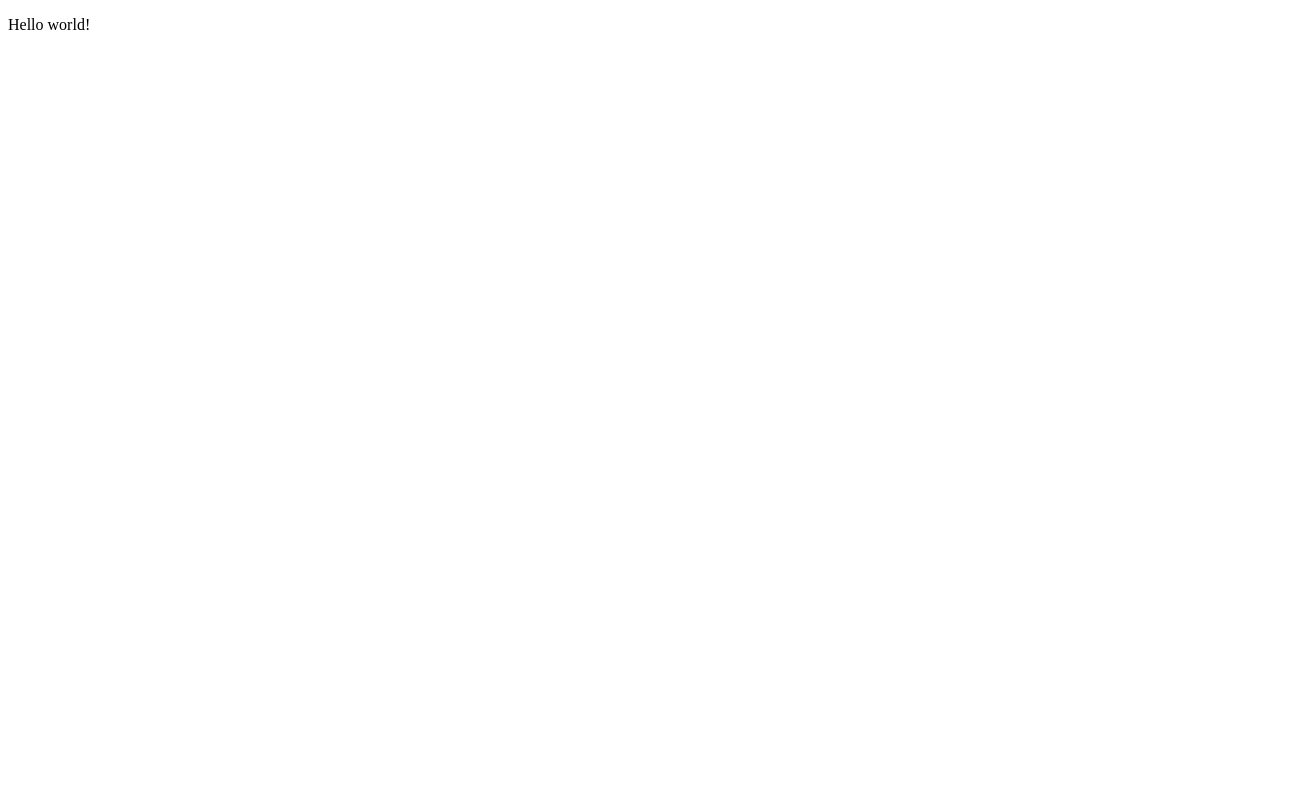
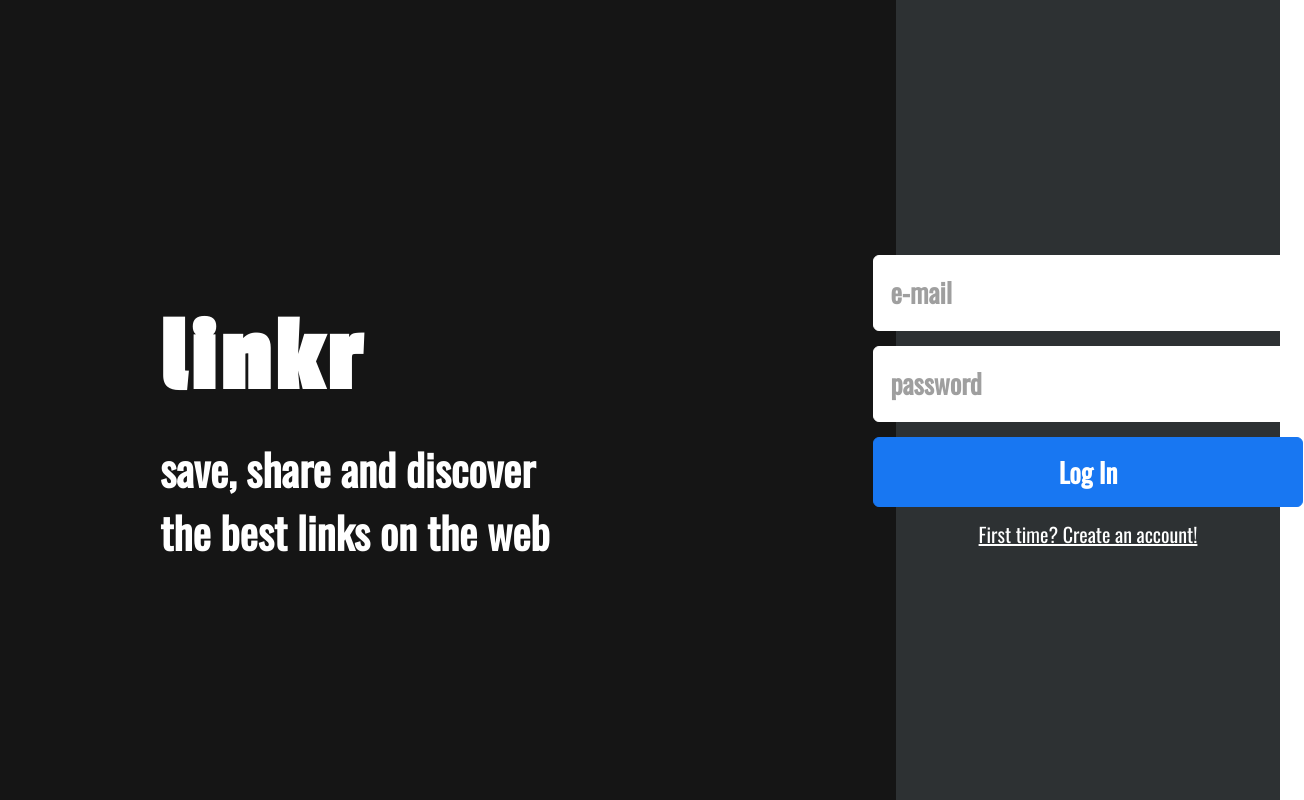
Before and after one commit to natividadesusana/projeto19-linkr-front, a React (Create React App) app: page / in a window 1280 px wide. Shown: the whole page, 1304 px wide, since content can reach past the window. Built offline with nearby package versions, Linux system fonts and the light colour scheme.

Commit message:
feat: animations and erros treatments

```diff
--- a/package.json
+++ b/package.json
@@ -11,6 +11,7 @@
     "react-dom": "^18.2.0",
     "react-router-dom": "^6.11.2",
     "react-scripts": "5.0.1",
+    "react-spinners": "^0.13.8",
     "styled-components": "^5.3.11",
     "web-vitals": "^2.1.4"
   },
--- a/src/constants/Colors.js
+++ b/src/constants/Colors.js
@@ -1,8 +1,7 @@
 const COLORS = {
-    PRIMARY: '#5D9040',
-    SECONDARY: '#80CC74',
-    TERCIARY: '#9C9C9C',
-    LOADING: '#9C9C9C'
+    PRIMARY: '#2d3133',
+    SECONDARY: '#9F9F9F',
+    TERCIARY: '#1877F2',
+    QUATERNARY: 'WHITE'
 }
-
 export default COLORS
--- /dev/null
+++ b/src/constants/Fonts.js
@@ -0,0 +1,6 @@
+const FONTS = {
+    PRIMARY: 'Lato',
+    SECONDARY: 'Oswald',
+
+}
+export default FONTS
--- a/src/pages/app/App.jsx
+++ /dev/null
@@ -1,7 +0,0 @@
-export default function App(){
-    return(
-        <>
-            <p>Hello world!</p>
-        </>
-    )
-}
--- a/src/pages/home/Home.jsx
+++ b/src/pages/home/Home.jsx
@@ -1,7 +1,7 @@
 export default function Home(){
     return(
         <>
-        <p>Hello world!</p>
+        <p>Hello world! home</p>
         </>
     )
 }
--- a/src/pages/signin/Signin.jsx
+++ b/src/pages/signin/Signin.jsx
@@ -1,15 +1,161 @@
 import styled from "styled-components";
+import { Link, useNavigate } from "react-router-dom";
+import { useState } from "react";
+import COLORS from "../../constants/Colors";
+import FONTS from "../../constants/Fonts";
+import axios from "axios";
+import { MoonLoader } from "react-spinners";
+import HomeScreen from "../../components/HomeScreen";
 
 export default function Signin() {
+    const [form, setForm] = useState({ email: "", password: "" });
+    const [disabled, setDisabled] = useState(false);
+    const [loading, setLoading] = useState(false)
+    const { email, password } = form;
+    const navigate = useNavigate();
 
+    const handleForm = (e) => {
+        setForm({ ...form, [e.target.name]: e.target.value });
+    }
+
+    const signIn = (e) => {
+        e.preventDefault();
+        setDisabled(true)
+        axios
+            .post(`${process.env.REACT_APP_BASE_URL}/sign-in`, form)
+            .then((res) => { navigate("/home"); console.log(res) })
+            .catch((err) => alert(err.response.data))
+            .finally(() => {setLoading(false); setDisabled(false)})
+    }
 
     return (
         <Main>
-            <p>Hello world</p>
+            <HomeScreen />
+            <SignupContainer>
+                <SignUpForm onSubmit={signIn}>
+
+                    <input
+                        placeholder="e-mail"
+                        type="email"
+                        name="email"
+                        value={email}
+                        onChange={handleForm}
+                        disabled={disabled}
+                    />
+                    <input
+                        placeholder="password"
+                        type="password"
+                        name="password"
+                        value={password}
+                        onChange={handleForm}
+                        disabled={disabled}
+                    />
+                    <button type="submit" disabled={disabled} onClick={() => setLoading(true)}>Log In</button>
+                    <Link to={"/cadastro"}>
+                        {loading ? <MoonLoader /> : "First time? Create an account!"}
+                    </Link>
+
+                </SignUpForm>
+            </SignupContainer>
         </Main>
     )
 }
+const mediaQuery = "@media (max-width: 768px)";
+
 const Main = styled.div`
-    width: 1000px;
-    margin: auto;
+    display: flex;
 `
+const SignupContainer = styled.div`
+    background-color: ${COLORS.PRIMARY};
+    width: 30%;
+    height: 100vh;
+
+    display: flex;
+    justify-content: center;
+    align-items: center;
+    position: absolute;
+    right: 0;
+    top: 0;
+
+    ${mediaQuery} {
+        height: calc(100vh - 185px);
+        width: 100%;
+        top: 174px;
+    }
+`;
+
+const SignUpForm = styled.form`
+    display: flex;
+    flex-direction: column;
+    align-items: center;
+    gap: 15px;
+
+    input {
+        width: 395px;
+        height: 40px;
+        border-radius: 6px;
+        border: 1px solid #fff;
+        background-color: #fff;
+        font-family: ${FONTS.SECONDARY};
+        font-style: normal;
+        font-weight: 400;
+        font-size: 25px;
+        line-height: 50px;
+        padding: 17px;
+        ${mediaQuery} {
+            width: 84%;
+        }
+
+        ::placeholder {
+            font-family: ${FONTS.SECONDARY}, sans-serif;
+            font-weight: 700;
+            font-size: 27px;
+            line-height: normal;
+            color: ${COLORS.SECONDARY};
+        }
+
+        &:focus {
+            border-color: #1877F2;
+            outline: none;
+        }
+    }
+    button {
+        width: 430px;
+        height: 70px;
+        border-radius: 6px;
+        border: 1px solid #1877F2;
+        background-color: ${COLORS.TERCIARY};
+        font-family: ${FONTS.SECONDARY};
+        font-weight: 700;
+        font-size: 27px;
+        line-height: 40px;
+        cursor: pointer;
+        color: #FFFFFF;
+        ${mediaQuery} {
+            width: 91%;
+        }
+
+        &:disabled{
+            opacity: .1;
+            cursor: auto;
+            pointer-events: none;
+        }
+    }
+    a {
+        font-family: ${FONTS.SECONDARY};
+        font-weight: 400;
+        font-size: 20px;
+        line-height: 24px;
+
+        text-decoration-line: underline;
+
+        color: ${COLORS.QUATERNARY};
+        ${mediaQuery} {
+            margin-top: 25px;
+        }
+    }
+    ${mediaQuery} {
+        width: 100%;
+        padding: 10px;
+    }
+`
--- a/src/pages/signup/Signup.jsx
+++ b/src/pages/signup/Signup.jsx
@@ -1,8 +1,10 @@
 import styled from "styled-components";
-import HomeScreen from "../../constants/HomeScreen";
+import HomeScreen from "../../components/HomeScreen";
 import { Link, useNavigate } from "react-router-dom";
 import { useState } from "react";
 import axios from "axios";
+import COLORS from "../../constants/Colors";
+import FONTS from "../../constants/Fonts";
 
 export default function Signup() {
 
@@ -18,11 +20,11 @@ export default function Signup() {
 
     const createRegister = (e) => {
         e.preventDefault();
-        setDisabled(true);
         axios
             .post(`${process.env.REACT_APP_BASE_URL}/sign-up`, form)
             .then(() => navigate("/"))
             .catch((err) => alert(err.response.data))
+            .finally(() => setDisabled(false))
     }
 
     return (
@@ -33,7 +35,7 @@ export default function Signup() {
 
                     <input
                         placeholder="email"
-                        type="email"
+                        type="e-mail"
                         name="email"
                         value={email}
                         onChange={handleForm}
@@ -63,7 +65,7 @@ export default function Signup() {
                         onChange={handleForm}
                         disabled={disabled}
                     />
-                    <button type="submit" disabled={disabled}>Sign Up</button>
+                    <button type="submit" disabled={disabled} onClick={() => setDisabled(true)}>Sign Up</button>
                     <Link to={"/"}>Switch back to log in</Link>
 
                 </SignUpForm>
@@ -78,15 +80,17 @@ const Main = styled.div`
     display: flex;
 `
 const SignupContainer = styled.div`
-    background-color: #2d3133;
+    background-color: ${COLORS.PRIMARY};
     width: 30%;
     height: 100vh;
+
     display: flex;
     justify-content: center;
     align-items: center;
     position: absolute;
     right: 0;
     top: 0;
+
     ${mediaQuery} {
         height: calc(100vh - 185px);
         width: 100%;
@@ -99,35 +103,36 @@ const SignUpForm = styled.form`
     flex-direction: column;
     align-items: center;
     gap: 15px;
+
     input {
         width: 395px;
         height: 40px;
         border-radius: 6px;
         border: 1px solid #fff;
         background-color: #fff;
-        font-family: 'Lato';
-        font-style: normal;
-        font-weight: 400;
-        font-size: 25px;
-        line-height: 50px;
-        color: #000;
+        font-family: ${FONTS.PRIMARY};
+
         padding: 17px;
         ${mediaQuery} {
             width: 84%;
         }
 
         ::placeholder {
-            font-family: 'Oswald', sans-serif;
+            font-family: ${FONTS.SECONDARY}, sans-serif;
             font-style: normal;
             font-weight: 700;
             font-size: 27px;
             line-height: normal;
-            color: #9F9F9F;
+            color: ${COLORS.SECONDARY};
         }
 
         &:focus {
             border-color: #1877F2;
             outline: none;
+        }
+
+        &:disabled{
+            opacity: .6;
         }
     }
     button {
@@ -135,20 +140,19 @@ const SignUpForm = styled.form`
         height: 70px;
         border-radius: 6px;
         border: 1px solid #1877F2;
-        background-color: #1877F2;
-        font-family: 'Oswald';
-        font-style: normal;
+
+        background-color: ${COLORS.TERCIARY};
+        font-family: ${FONTS.SECONDARY};
         font-weight: 700;
         font-size: 27px;
-        line-height: 40px;
         cursor: pointer;
-        color: #FFFFFF;
+        color: ${COLORS.QUATERNARY};
         ${mediaQuery} {
             width: 91%;
         }
     }
     a {
-        font-family: 'Lato';
+        font-family: ${FONTS.PRIMARY};
         font-style: normal;
         font-weight: 400;
         font-size: 20px;
@@ -156,7 +160,8 @@ const SignUpForm = styled.form`
 
         text-decoration-line: underline;
 
-        color: #FFFFFF;
+        color: ${COLORS.QUATERNARY};
+
         ${mediaQuery} {
             margin-top: 25px;
         }
--- a/src/routes/index.routes.js
+++ b/src/routes/index.routes.js
@@ -1,13 +1,11 @@
 import { useRoutes } from "react-router-dom"
-import App from "../pages/app/App"
 import Signin from "../pages/signin/Signin"
 import Signup from "../pages/signup/Signup"
 import Home from "../pages/home/Home"
 
 const Routes = () => {
     return useRoutes([
-        {path: "/", element: <App/>},
-        {path: "/login", element: <Signin/>},
+        {path: "/", element: <Signin/>},
         {path: "/cadastro", element: <Signup/>},
         {path: "/home", element: <Home/>},
     ])
```
Also changed, not shown: src/components/HomeScreen.js (renamed from src/constants/HomeScreen.js), 1 other file (tests, documents, lock files or other folders).
